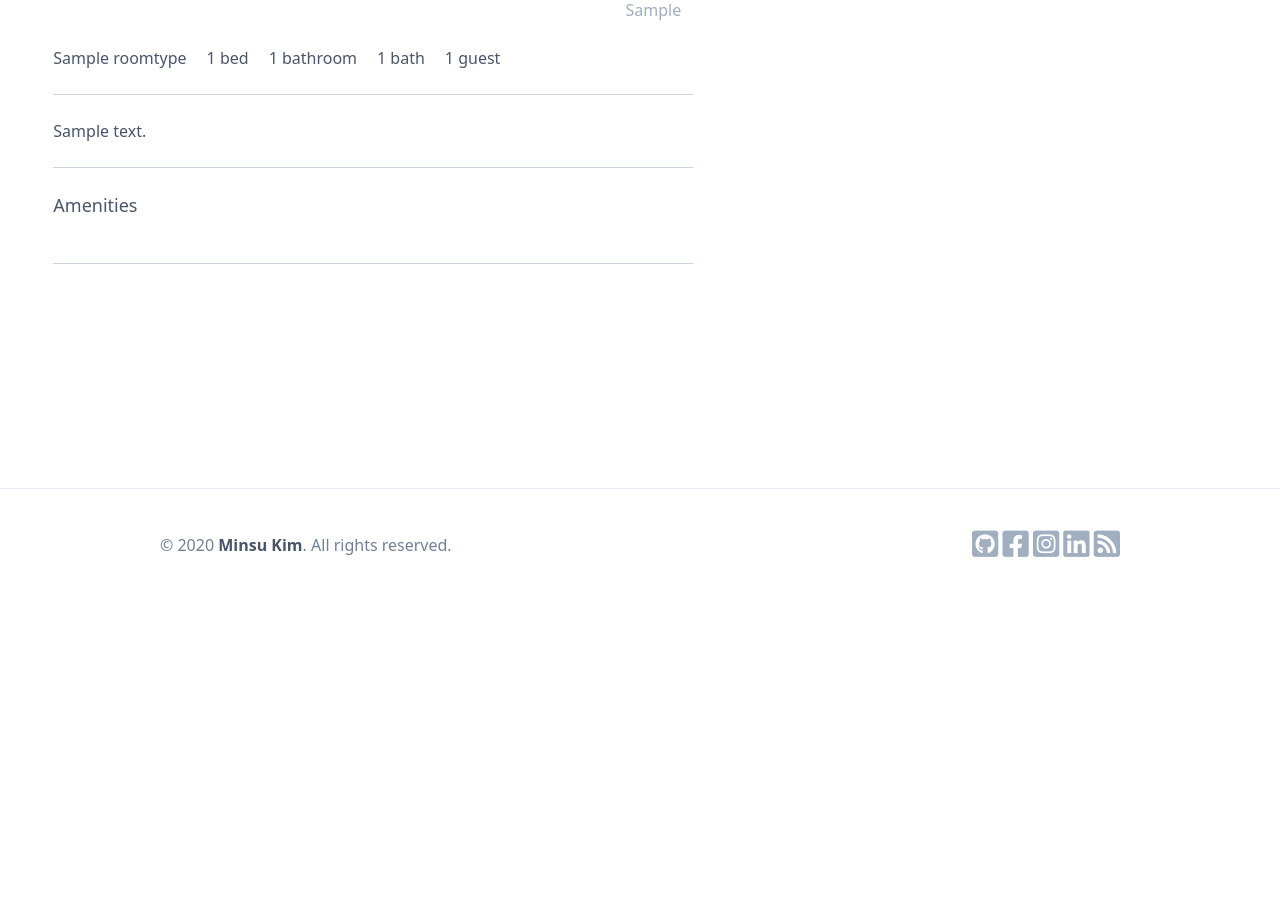
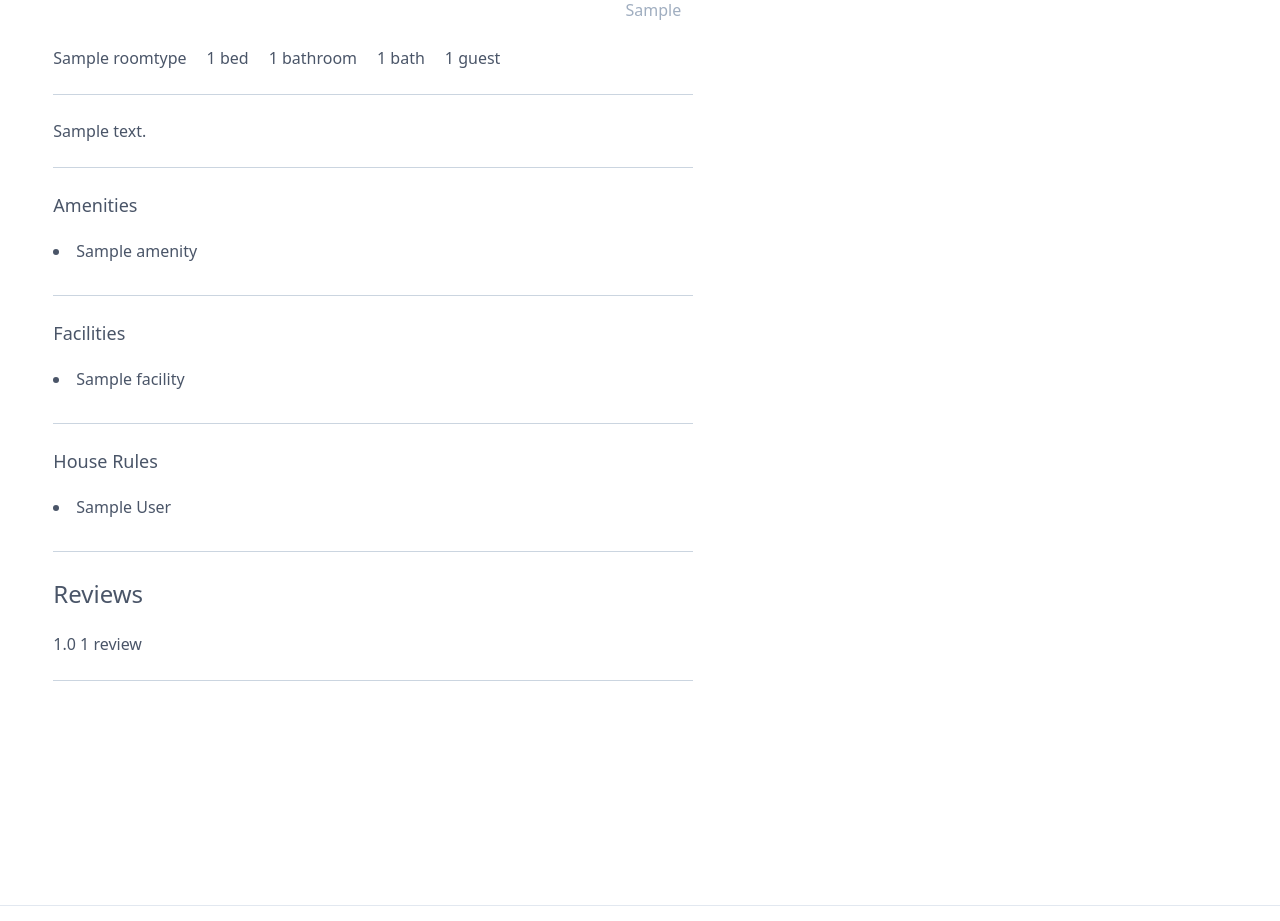
Before and after one commit to alstn2468/django-airbnb-clone, a Django app: page /rooms/1 in a window 1280 px wide. Shown: the part 846-1767 px from the top of the page. Before the commit the page ends 1403 px from the top, so only its background shows below. Run offline with Django 3.2, Linux system fonts and the light colour scheme; tables that the repository leaves empty hold one stand-in row (values such as "Sample post"); grey boxes marked "Sample" are stand-in pictures; style sheets or scripts are compiled from the project's sources; parts of the project's set-up code (start-up, migrations or seed data) failed here and were passed over; some libraries are stand-ins or nearby versions.

Commit message:
#303 Add room_detail amenities, facilities, house rules, reviews section

```diff
--- a/templates/rooms/room_detail.html
+++ b/templates/rooms/room_detail.html
@@ -37,6 +37,27 @@
         </p>
         <div class="border-section">
             <h4 class="font-medium text-lg mb-5">Amenities</h4>
+            {% for amenity in room.amenities.all %}
+                <li class="mb-2">{{ amenity }}</li>
+            {% endfor %}
+        </div>
+        <div class="border-section">
+            <h4 class="font-medium text-lg mb-5">Facilities</h4>
+            {% for facility in room.facilities.all %}
+                <li class="mb-2">{{ facility }}</li>
+            {% endfor %}
+        </div>
+        <div class="border-section">
+            <h4 class="font-medium text-lg mb-5">House Rules</h4>
+            {% for house_rule in room.house_rules.all %}
+                <li class="mb-2">{{ house_rule }}</li>
+            {% endfor %}
+        </div>
+        <div class="border-section">
+            <h4 class="font-medium text-2xl mb-5">Reviews</h4>
+            <div>
+                {{ room.total_rating }} {{ room.reviews.count }} review{{ room.reviews.count|pluralize }}
+            </div>
         </div>
     </div>
     <div class="w-1/3"></div>
```
